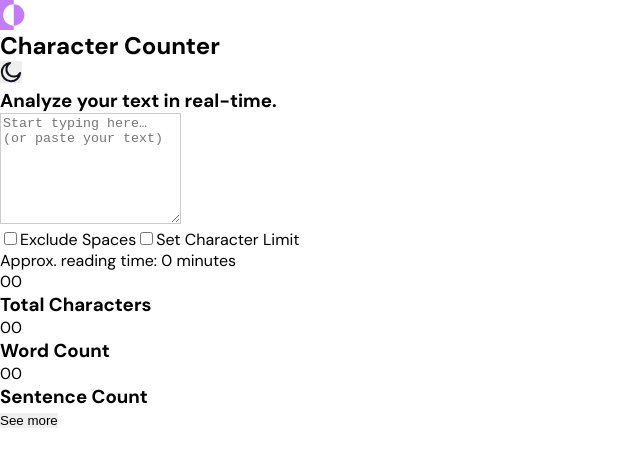
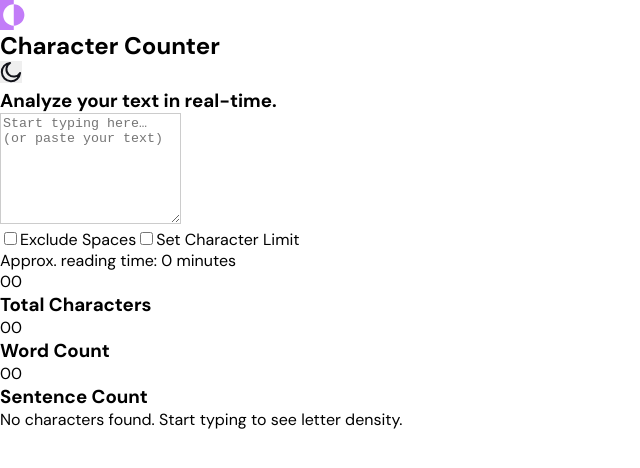
Before and after one commit to Oleksandr-Berd/character-counter, a React (Vite) app: page / in a window 1280 px wide. Shown: the top 468 px of the page, without its empty margins (0-640 px from the left). Built offline with nearby package versions, Linux system fonts and the light colour scheme.

Commit message:
all logic is complete

```diff
--- a/src/LetterDensity/LetterDensity.jsx
+++ b/src/LetterDensity/LetterDensity.jsx
@@ -4,8 +4,21 @@ import * as SC from "./LetterDensityStyled";
 
 import { handleLetters } from "../utils/handleLetters";
 import LettersList from "./LettersList/LettersList";
+import { cutMode } from "../utils/vars";
 const LetterDensity = ({ summaryData }) => {
   const [statsLetters, setStatsLetters] = useState(null);
+  const [isCutList, setIsCutList] = useState(true);
+  const [cutList, setCutList] = useState([]);
+
+  const { on, off, zeroOption } = cutMode;
+
+  const handleCutList = (arr) => {
+    return arr?.filter((el, idx) => idx <= 4);
+  };
+
+  const toggleCut = () => {
+    setIsCutList(!isCutList);
+  };
 
   const { letters, totalCharacters } = summaryData || {};
 
@@ -16,12 +29,28 @@ const LetterDensity = ({ summaryData }) => {
   useEffect(() => {
     handleStatsLetters();
     // eslint-disable-next-line react-hooks/exhaustive-deps
+    // eslint-disable-next-line react-hooks/exhaustive-deps
   }, [summaryData]);
+
+  useEffect(() => {
+    setCutList(handleCutList(statsLetters));
+  }, [statsLetters]);
 
   return (
     <div>
-      <LettersList statsLetters={statsLetters} totalCharacters={totalCharacters}/>
-      <button type="button">See more</button>
+      {totalCharacters ? (
+        <>
+          <LettersList
+            statsLetters={isCutList ? cutList : statsLetters}
+            totalCharacters={totalCharacters}
+          />
+          <button type="button" onClick={toggleCut}>
+            {isCutList ?  on  :  off }
+          </button>
+        </>
+      ) : (
+        <p>{zeroOption}</p>
+      )}
     </div>
   );
 };
--- a/src/LetterDensity/LettersList/LettersList.jsx
+++ b/src/LetterDensity/LettersList/LettersList.jsx
@@ -8,6 +8,8 @@ import { handleRatio } from "../../utils/handleRatio";
 
 const LettersList = ({statsLetters, totalCharacters}) => {
 
+
+
     return (
         <ul>
         {statsLetters && statsLetters.map(({letter, count}) => <Letters key={nanoid()} letter={letter} repeat={count} ratio={handleRatio(count, totalCharacters)}/>)}
--- /dev/null
+++ b/src/utils/vars.js
@@ -0,0 +1,5 @@
+export const cutMode = {
+    on:"See more",
+    off:"See less",
+    zeroOption: "No characters found. Start typing to see letter density.",
+}
```
